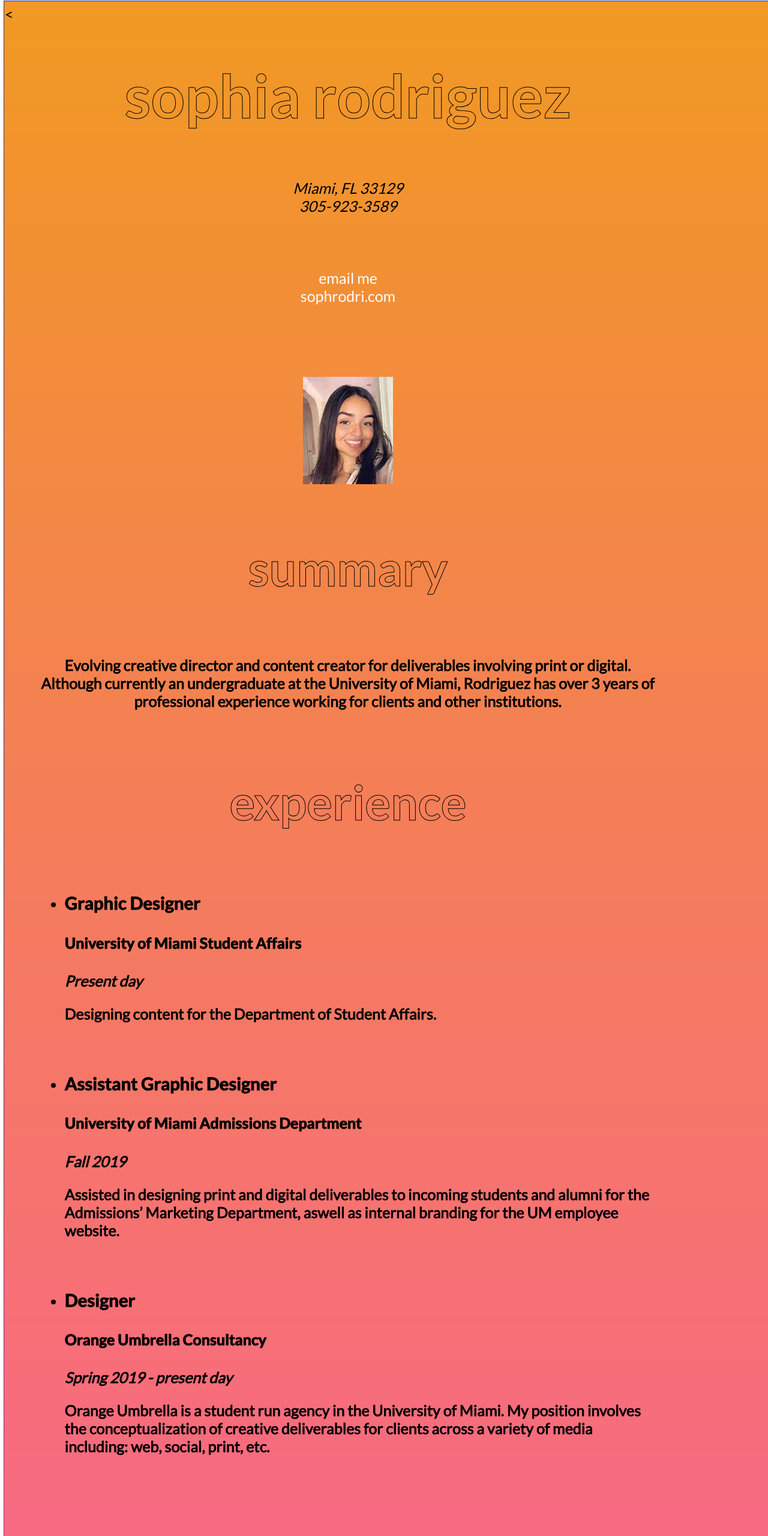
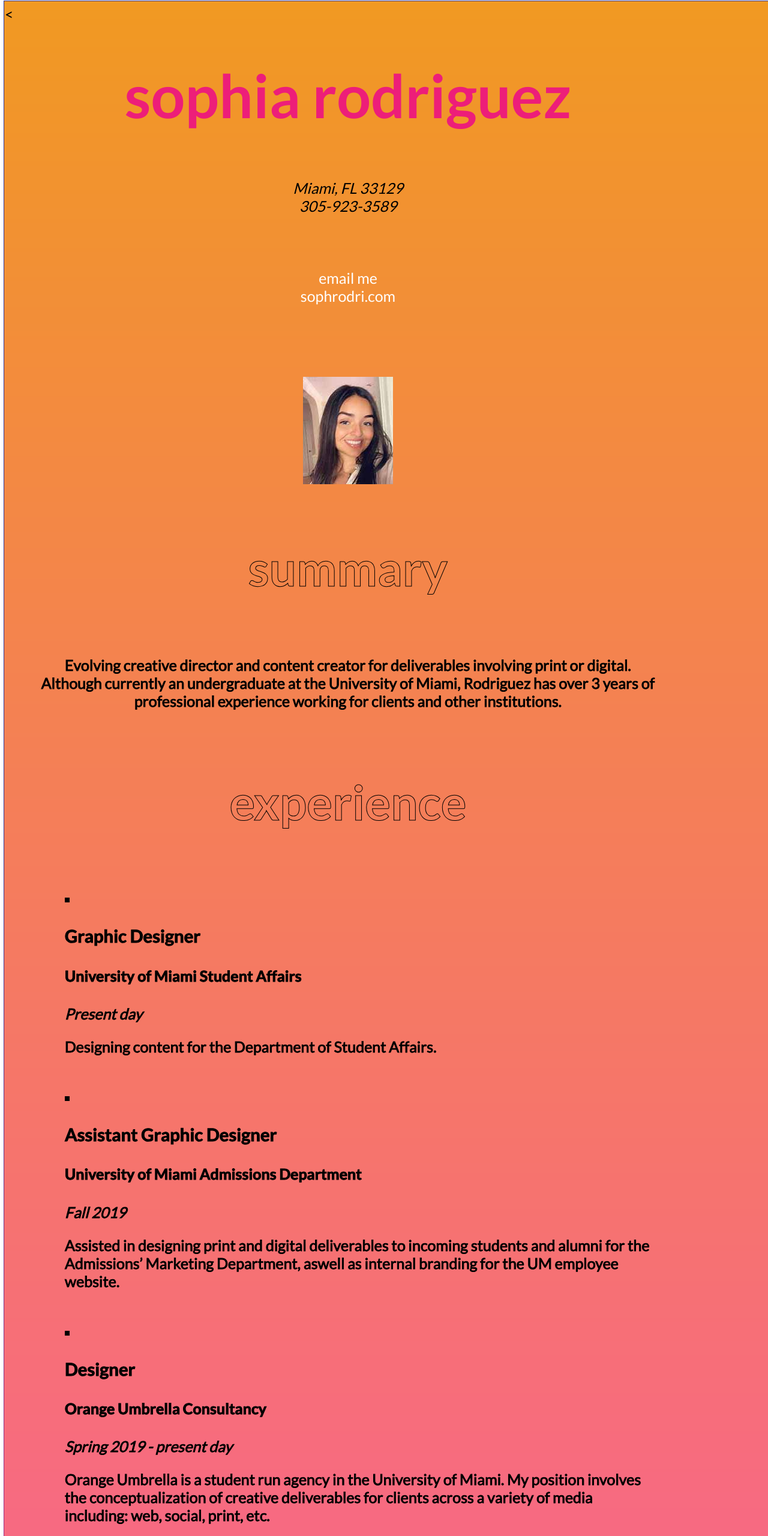
Before and after one commit to sophrodri/sophrodri.github.io, a plain HTML site: page resume/index.html in a window 1280 px wide. Shown: the top 2560 px of the page at 60% size. Drawn offline with Linux system fonts and the light colour scheme.

Commit message:
ADDED SPECIAL ELEMENT

```diff
--- a/resume/css/resume.css
+++ b/resume/css/resume.css
@@ -10,11 +10,12 @@ font-family: 'Lato', sans-serif;
   margin: 10px;
   padding: 50px;
   display:inline-block;
+
   font-family: 'Lato', sans-serif;
   font-size: 100px;
   font-weight: 800;
-   color: rgba(0, 0, 0, 0);
-  -webkit-text-stroke: 1px black;
+  color: rgba(237, 30, 121, 5);
+  -webkit-text-stroke: 0px black;
   text-align: center;
 }
 
@@ -86,6 +87,9 @@ text-align: center;
     border: solid 0px;
   }
 
+.square-list {
+    list-style: square inside;
+  }
 
   .div-exlist{
     width:1024px;
--- a/resume/index.html
+++ b/resume/index.html
@@ -52,7 +52,7 @@
 
   <h2 class="div-sub">experience</h2>
   <div class="div-exlist" class="div-imgbg">
-    <ul>
+    <ul class="square-list">
       <li>
         <h3><strong>Graphic Designer</strong></h3>
       </li>
@@ -86,12 +86,13 @@
 
 
   <br>
-
+  <br>
+  <br>
 
 
   <h2 class="div-sub">education</h2>
   <div class="div-edlist">
-    <ul>
+    <ul class="square-list">
 
       <li>
         <h3><strong>University of Miami</strong></h3>
```
Also changed, not shown: 02.05.20_csspractice/CSSpractice.html (+2 -1 lines).
